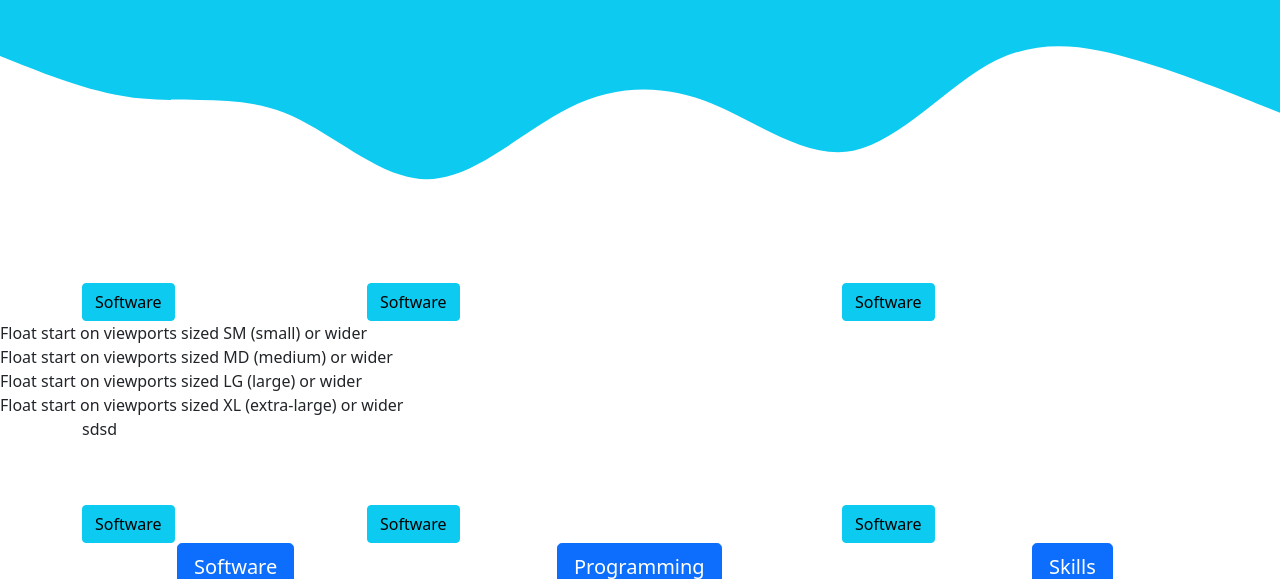
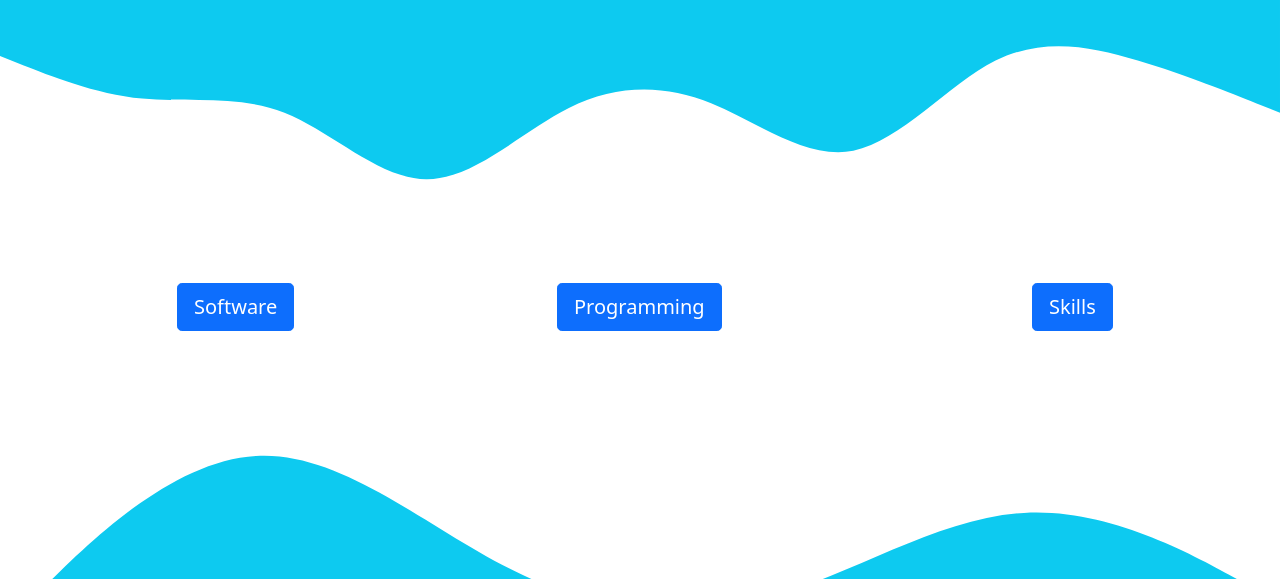
Before and after one commit to Ridwan97/cv_ridwan, a PHP site: page / in a window 1280 px wide. Shown: the part 5921-6500 px from the top of the page. Run offline with PHP 8.4, Linux system fonts and the light colour scheme; some libraries are stand-ins or nearby versions.

Commit message:
revisi 2

```diff
--- a/index.php
+++ b/index.php
@@ -54,13 +54,11 @@
 <?php include "jumbotron.php" ?>
 
 <!-- About -->
-<svg xmlns="http://www.w3.org/2000/svg" viewBox="0 0 1440 320">
-  <path fill="#0DCAF0" fill-opacity="1" d="M0,224L30,192C60,160,120,96,180,74.7C240,53,300,75,360,85.3C420,96,480,96,540,101.3C600,107,660,117,720,128C780,139,840,149,900,154.7C960,160,1020,160,1080,138.7C1140,117,1200,75,1260,96C1320,117,1380,203,1410,245.3L1440,288L1440,320L1410,320C1380,320,1320,320,1260,320C1200,320,1140,320,1080,320C1020,320,960,320,900,320C840,320,780,320,720,320C660,320,600,320,540,320C480,320,420,320,360,320C300,320,240,320,180,320C120,320,60,320,30,320L0,320Z"></path>
-</svg>
+<svg xmlns="http://www.w3.org/2000/svg" viewBox="0 0 1440 320"><path fill="#0DCAF0" fill-opacity="1" d="M0,128L48,154.7C96,181,192,235,288,229.3C384,224,480,160,576,149.3C672,139,768,181,864,181.3C960,181,1056,139,1152,138.7C1248,139,1344,181,1392,202.7L1440,224L1440,320L1392,320C1344,320,1248,320,1152,320C1056,320,960,320,864,320C768,320,672,320,576,320C480,320,384,320,288,320C192,320,96,320,48,320L0,320Z"></path></svg>
 <?php include "about.php" ?>
 
 <!-- Pendidikan -->
-<svg xmlns="http://www.w3.org/2000/svg" viewBox="0 0 1440 320"><path fill="#0DCAF0" fill-opacity="1" d="M0,224L30,192C60,160,120,96,180,74.7C240,53,300,75,360,85.3C420,96,480,96,540,101.3C600,107,660,117,720,128C780,139,840,149,900,154.7C960,160,1020,160,1080,138.7C1140,117,1200,75,1260,96C1320,117,1380,203,1410,245.3L1440,288L1440,0L1410,0C1380,0,1320,0,1260,0C1200,0,1140,0,1080,0C1020,0,960,0,900,0C840,0,780,0,720,0C660,0,600,0,540,0C480,0,420,0,360,0C300,0,240,0,180,0C120,0,60,0,30,0L0,0Z"></path></svg>
+<svg xmlns="http://www.w3.org/2000/svg" viewBox="0 0 1440 320"><path fill="#0DCAF0" fill-opacity="1" d="M0,128L48,154.7C96,181,192,235,288,229.3C384,224,480,160,576,149.3C672,139,768,181,864,181.3C960,181,1056,139,1152,138.7C1248,139,1344,181,1392,202.7L1440,224L1440,0L1392,0C1344,0,1248,0,1152,0C1056,0,960,0,864,0C768,0,672,0,576,0C480,0,384,0,288,0C192,0,96,0,48,0L0,0Z"></path></svg>
 <?php include "pendidikan.php" ?>
 
 <!-- Kerja -->
@@ -299,47 +297,6 @@
 </section>
 <svg xmlns="http://www.w3.org/2000/svg" viewBox="0 0 1440 320"><path fill="#0DCAF0" fill-opacity="1" d="M0,64L26.7,74.7C53.3,85,107,107,160,112C213.3,117,267,107,320,128C373.3,149,427,203,480,202.7C533.3,203,587,149,640,122.7C693.3,96,747,96,800,117.3C853.3,139,907,181,960,170.7C1013.3,160,1067,96,1120,69.3C1173.3,43,1227,53,1280,69.3C1333.3,85,1387,107,1413,117.3L1440,128L1440,0L1413.3,0C1386.7,0,1333,0,1280,0C1226.7,0,1173,0,1120,0C1066.7,0,1013,0,960,0C906.7,0,853,0,800,0C746.7,0,693,0,640,0C586.7,0,533,0,480,0C426.7,0,373,0,320,0C266.7,0,213,0,160,0C106.7,0,53,0,27,0L0,0Z"></path></svg>
 
-<div class="container">
-
-  <div class="row align-items-center">
-    <div class="col-3">
-      <a href="" class="btn btn-info">Software</a>
-    </div>
-    <div class="col-5">
-        <a href="" class="btn btn-info">Software</a>
-    </div>
-    <div class="col-4">
-     <a href="" class="btn btn-info">Software</a>
-    </div>
-  </div>
-
-</div>
-
-<div class="float-sm-start">Float start on viewports sized SM (small) or wider</div><br>
-<div class="float-md-start">Float start on viewports sized MD (medium) or wider</div><br>
-<div class="float-lg-start">Float start on viewports sized LG (large) or wider</div><br>
-<div class="float-xl-start">Float start on viewports sized XL (extra-large) or wider</div><br>
-<div class="container">
-  <div class="row">
-    <div class="float-center">
-      <p> sdsd</p>
-    </div>
-  </div>
-</div>
-
-<div class="container mt-5">
-  <div class="row">
-    <div class="col-3 align-self-center">
-      <a href="" class="btn btn-info">Software</a>
-    </div>
-        <div class="col-5 align-self-center">
-      <a href="" class="btn btn-info">Software</a>
-    </div>
-        <div class="col-4 align-self-center">
-      <a href="" class="btn btn-info">Software</a>
-    </div>
-  </div>
-</div>
 
 <div class="container">
   <div class="row  align-items-center">
--- a/kerja.php
+++ b/kerja.php
@@ -39,41 +58,25 @@
     </div>
     <div class="row mb-3">
       <div class="col-2">
-        <h5><b>2017 - 2020</b></h5>
-        <h6 class="lead">Aug - Mar</h6>
+        <h5><b>2015</b></h5>
+        <h6 class="lead">Jan - Mei</h6>
       </div>
       <div class="col-10">
-        <h4>
-          <b>Grand Hyatt Jakarta, </b> Pramusaji <br>
-        </h4>
+        <h4><b> PLN Cawang,</b> IT Support  </h4>
         <h5>
           <ul>
-            <li>Melakukan Set-up Table</li>
-            <li>Melakukan Clearup Table</li>
-            <li>Melakukan Set-up Buffet</li>
+            <li>Memeriksa dan memastikan semua komputer yang dipakai user dapat digunakan</li>
+            <li>Memeriksa dan memastikan semua komputer terhubung ke jaringan</li>
+            <li>Memperbaiki komputer user yang rusak</li>
+            <li>Membuat atau merangkai jaringan dan kabel data</li>
+            <li>Melakukan Konfigurasi Mikrotik</li>
           </ul>
         </h5>
       </div>
     </div>
-    <div class="row">
-      <div class="col-2">
-        <h5><b>2019 - 2020</b></h5>
-        <h6 class="lead">Jan - Dec</h6>
-      </div>
-      <div class="col-10">
-        <h4>
-          <b> Universitas Nasional, </b> Assisten Labolatorium <br>
-        </h4>
-        <h5>
-          <ul>
-            <li>Memelihara inventaris laboratorium (hardware/software), </li>
-            <li>membuat modul praktikum, </li>
-            <li>mengawasi kegiatan di laboratorium, </li>
-            <li>membantu kegiatan di laboratorium (pengabdian masyarakat, tes tulis calon mahasiswa baru, sertifikasi, dsb), </li>
-            <li>mengadakan kegiatan sharing session, dan kegiatan fakultas/universitas lainnya.</li>
-          </ul>
-        </h5>
-      </div>
+
+
+
     </div>
   </div>
 </div>
--- a/pendidikan.php
+++ b/pendidikan.php
@@ -2,6 +2,20 @@
   <div class="container">
     <h1>Pendidikan</h1>
     <hr class="col-2">
+     <div class="row justify-content-start">
+      <div class="col-2">
+        <h4>
+          <b>
+            2017 - 2021 <br>
+          </b>
+        </h4>
+      </div>
+      <div class="col-10">
+        <h4>
+          <b> Universitas Nasional, </b> Sistem Infromasi<br>
+        </h4>
+      </div>
+    </div>
     <div class="row justify-content-start">
       <div class="col-2">
         <h4>
@@ -16,19 +30,6 @@
         </h4>
       </div>
     </div>
-    <div class="row justify-content-start">
-      <div class="col-2">
-        <h4>
-          <b>
-            2017 - 2021 <br>
-          </b>
-        </h4>
-      </div>
-      <div class="col-10">
-        <h4>
-          <b> Universitas Nasional, </b> Sistem Infromasi<br>
-        </h4>
-      </div>
-    </div>
+
   </div>
 </section>
```
Also changed, not shown: other parts of kerja.php (+27 -8 lines), project.php (+17 -16 lines). Lines whose indentation alone changed are shown as unchanged.
